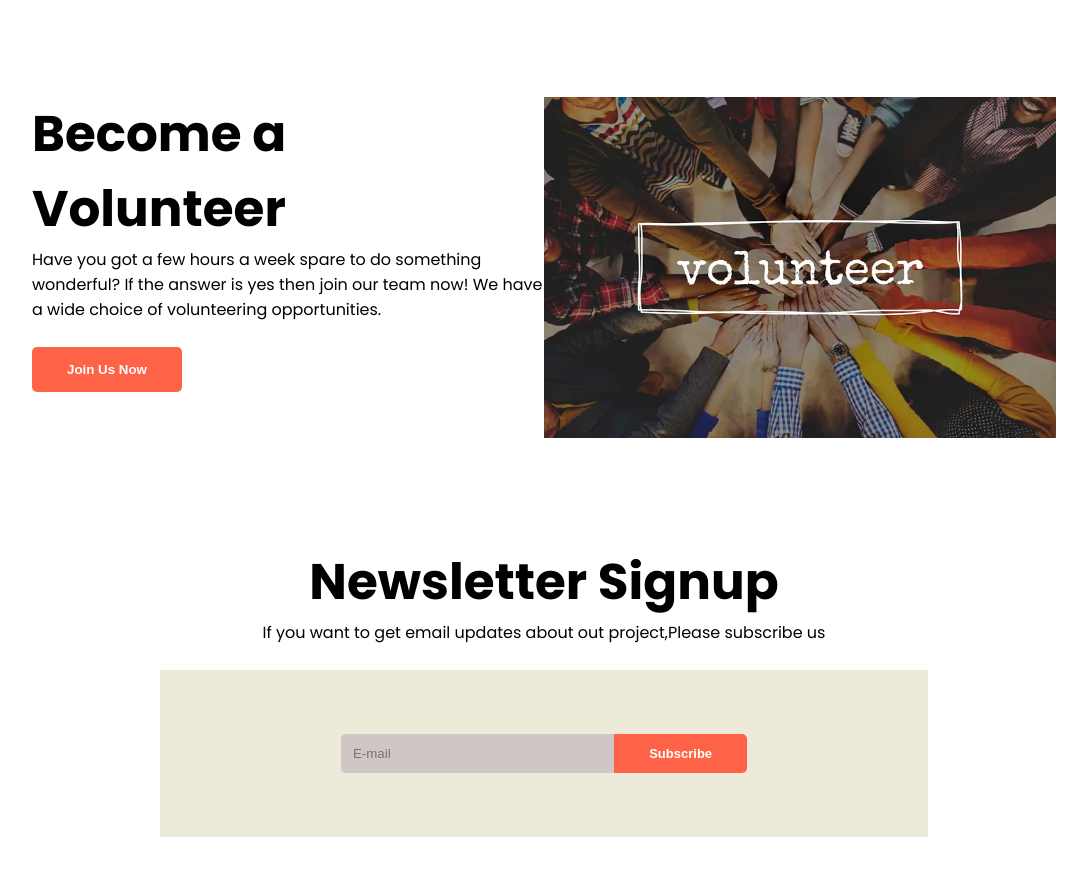
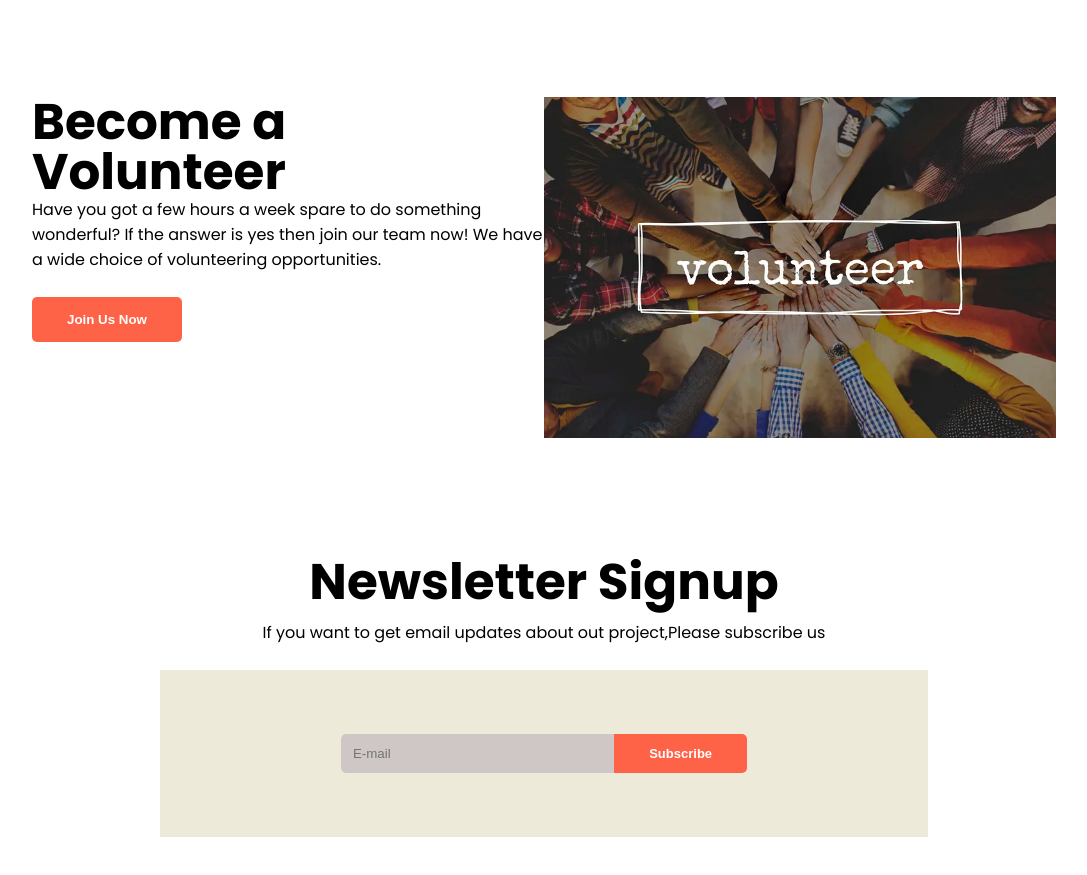
Before and after one commit to 07arif/donate-web, a plain HTML site: page index.htm in a window 1280 px wide. Shown: the part 1890-2765 px from the top of the page, without its empty margins (96-1183 px from the left). Drawn offline with Linux system fonts and the light colour scheme.

Commit message:
some problem solved

```diff
--- a/style.css
+++ b/style.css
@@ -144,6 +144,10 @@ h1 {
 
 }
 
+.half-width h1 {
+    line-height: 50px;
+}
+
 .half-width {
     width: 50%;
 }
```
